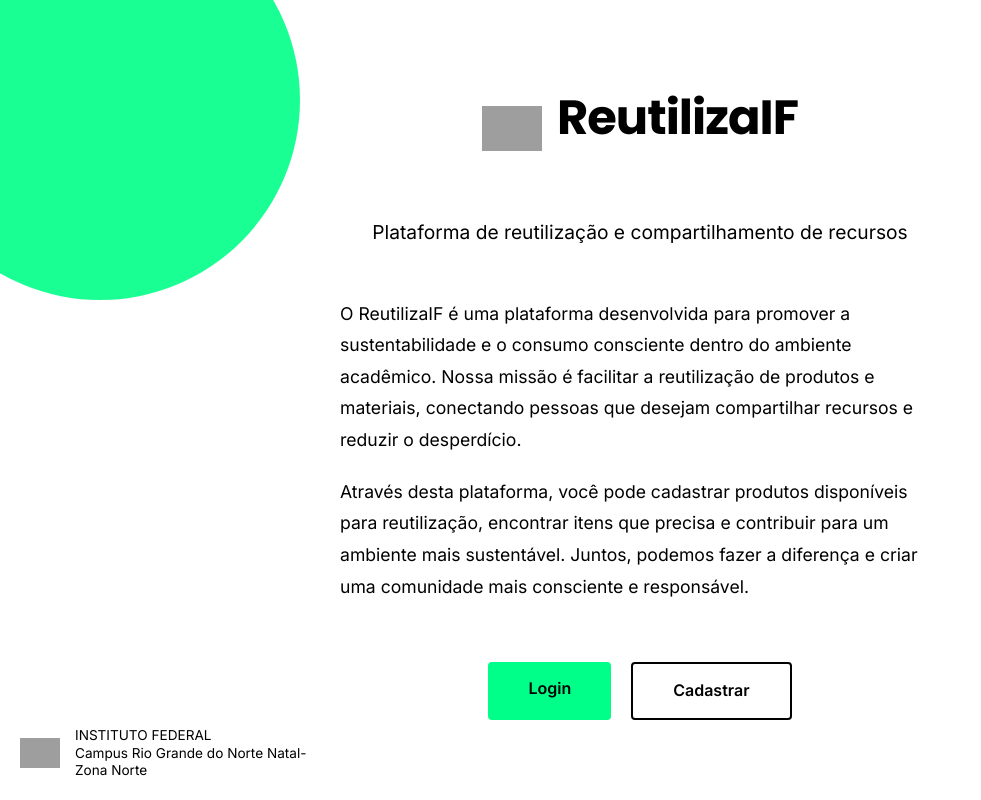
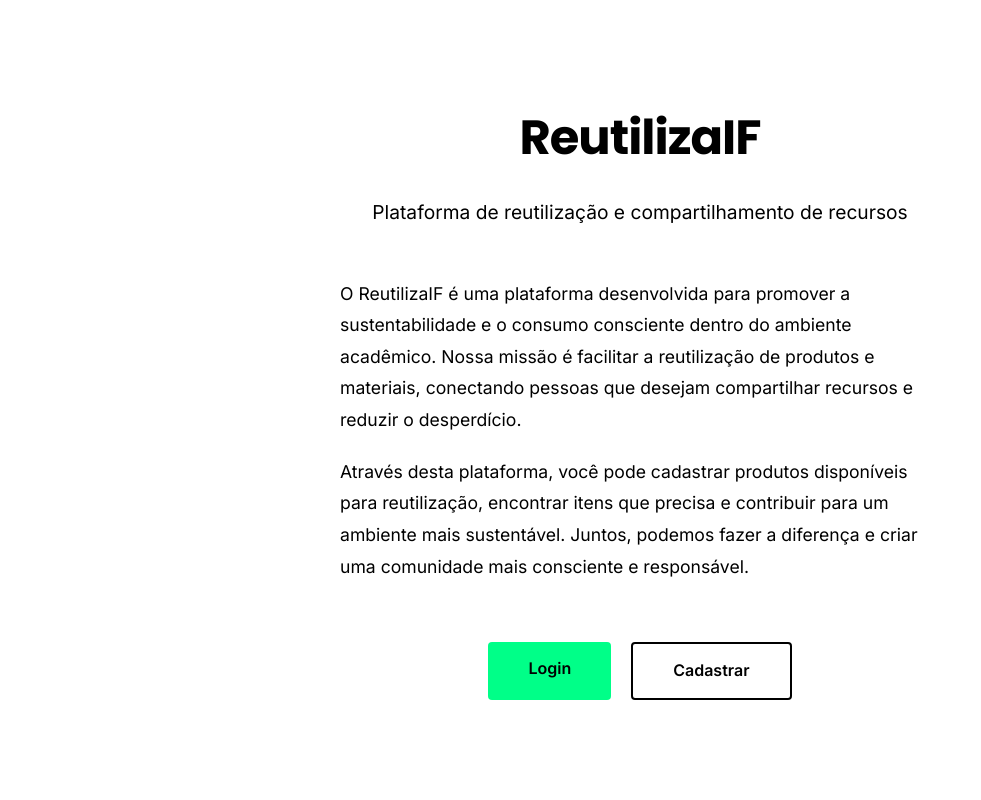
Before and after one commit to DouglasP5/reutilizaIF, a Flask app: page / in a window 1280 px wide. Shown: the whole page, without its empty margins (0-981 px from the left). Run offline with Flask 3, Linux system fonts and the light colour scheme; grey boxes are pictures that could not be loaded.

Commit message:
index correcao

```diff
--- a/templates/index.html
+++ b/templates/index.html
@@ -23,37 +23,11 @@
             align-items: center;
             justify-content: center;
             padding: 20px;
-            position: relative;
-        }
-        .green-shape {
-            position: absolute;
-            top: -100px;
-            left: -100px;
-            width: 400px;
-            height: 400px;
-            background: #00FF88;
-            border-radius: 50%;
-            opacity: 0.9;
-            z-index: 0;
         }
         .container {
             max-width: 800px;
             width: 100%;
             text-align: center;
-            position: relative;
-            z-index: 2;
-        }
-        .logo-section {
-            margin-bottom: 40px;
-            display: flex;
-            align-items: center;
-            justify-content: center;
-            gap: 15px;
-        }
-        .logo-icon {
-            width: 60px;
-            height: 60px;
-            object-fit: contain;
         }
         h1 {
             font-size: 3em;
@@ -114,31 +88,7 @@
             background: #000;
             color: #fff;
         }
-        .campus-logo {
-            position: absolute;
-            bottom: 20px;
-            left: 20px;
-            display: flex;
-            align-items: center;
-            gap: 15px;
-            z-index: 2;
-        }
-        .campus-logo-img {
-            width: 40px;
-            height: 40px;
-            object-fit: contain;
-        }
-        .campus-text {
-            font-size: 0.85em;
-            color: #000;
-            max-width: 250px;
-            line-height: 1.3;
-        }
         @media (max-width: 768px) {
-            .green-shape {
-                width: 300px;
-                height: 300px;
-            }
             h1 {
                 font-size: 2.5em;
             }
@@ -150,24 +100,12 @@
                 width: 100%;
                 max-width: 300px;
             }
-            .campus-logo {
-                position: relative;
-                bottom: auto;
-                left: auto;
-                margin-top: 40px;
-                justify-content: center;
-            }
         }
     </style>
 </head>
 <body>
-    <div class="green-shape"></div>
-
     <div class="container">
-        <div class="logo-section">
-            <img src="{{ url_for('static', filename='img/logo reutilizaIF.jpg') }}" alt="Logo ReutilizaIF" class="logo-icon" onerror="this.onerror=null; this.src='img/logo reutilizaIF.jpg';">
-            <h1>ReutilizaIF</h1>
-        </div>
+        <h1>ReutilizaIF</h1>
         <p class="subtitle">Plataforma de reutilização e compartilhamento de recursos</p>
 
         <div class="description">
@@ -188,10 +126,5 @@
             <a href="/cadastro-usuario" class="btn btn-secondary">Cadastrar</a>
         </div>
     </div>
-
-    <div class="campus-logo">
-        <img src="{{ url_for('static', filename='img/Campus Natal-Zona Norte - Logo_Color Hor Compl .png') }}" alt="Campus Logo" class="campus-logo-img" onerror="this.onerror=null; this.src='img/Campus Natal-Zona Norte - Logo_Color Hor Compl .png';">
-        <div class="campus-text">INSTITUTO FEDERAL<br>Campus Rio Grande do Norte Natal-Zona Norte</div>
-    </div>
 </body>
 </html>
```
